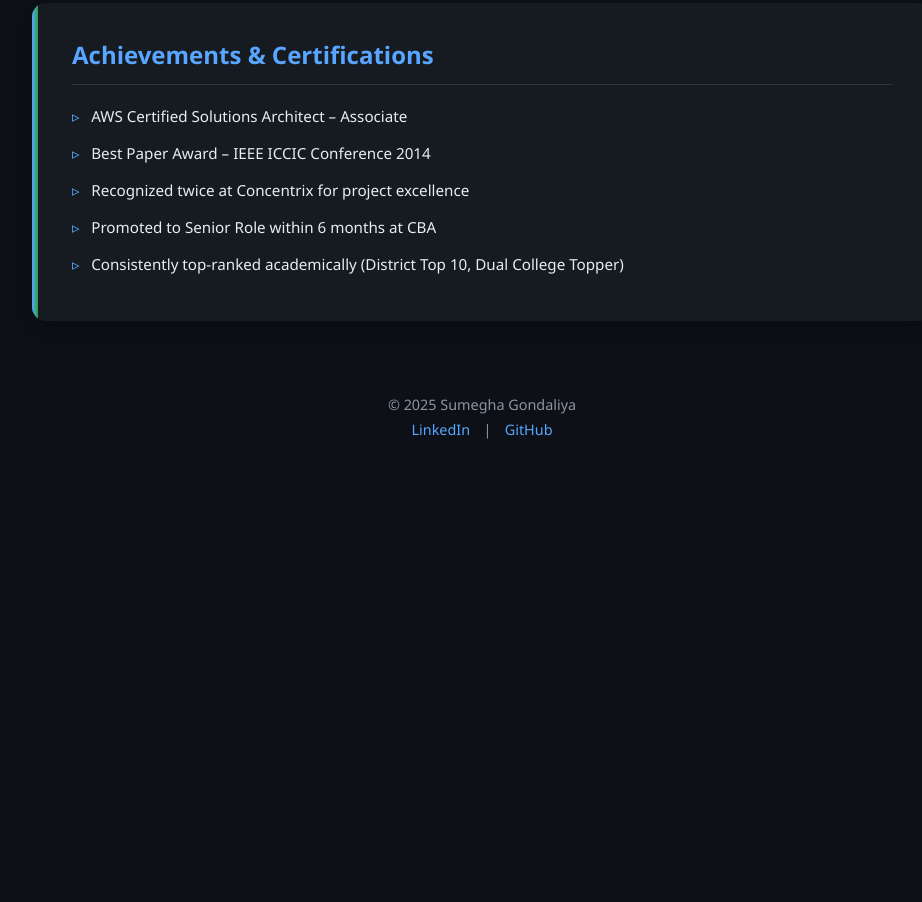
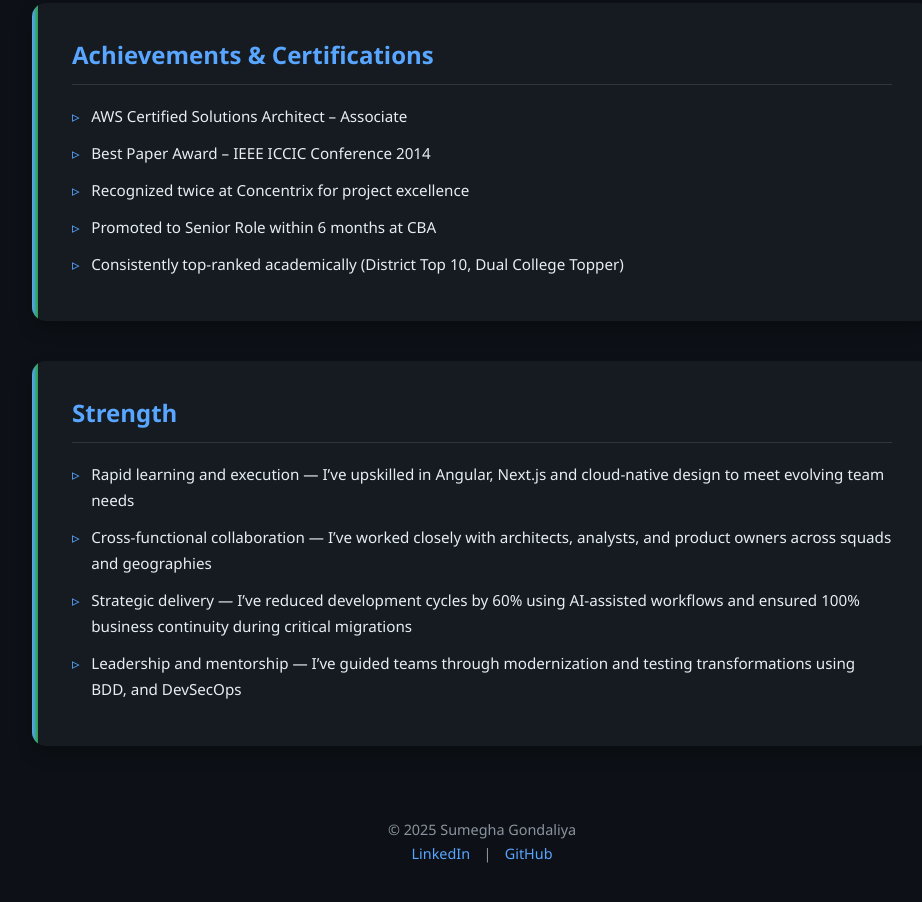
Before and after one commit to sumegha13/SumeghaSakhreliyaGondaliya, a plain HTML site: page index.html in a window 1280 px wide. Shown: the part 2663-3565 px from the top of the page, without its empty margins (308-1230 px from the left). Before the commit the page ends 3185 px from the top, so only its background shows below. Drawn offline with Linux system fonts and the light colour scheme.

Commit message:
Update index.html
Strength section added

```diff
--- a/index.html
+++ b/index.html
@@ -449,6 +449,17 @@
     </ul>
   </section>
 
+   <section>
+    <h3>Strength</h3>
+    <ul>
+      <li>Rapid learning and execution — I’ve upskilled in Angular, Next.js and cloud-native design to meet evolving team needs</li>
+      <li>Cross-functional collaboration — I’ve worked closely with architects, analysts, and product owners across squads and geographies</li>
+      <li>Strategic delivery — I’ve reduced development cycles by 60% using AI-assisted workflows and ensured 100% business continuity during critical migrations</li>
+      <li>Leadership and mentorship — I’ve guided teams through modernization and testing transformations using BDD, and DevSecOps </li>
+    </ul>
+  </section>
+
+
   <footer>
     <p>© 2025 Sumegha Gondaliya</p>
     <p>
```
